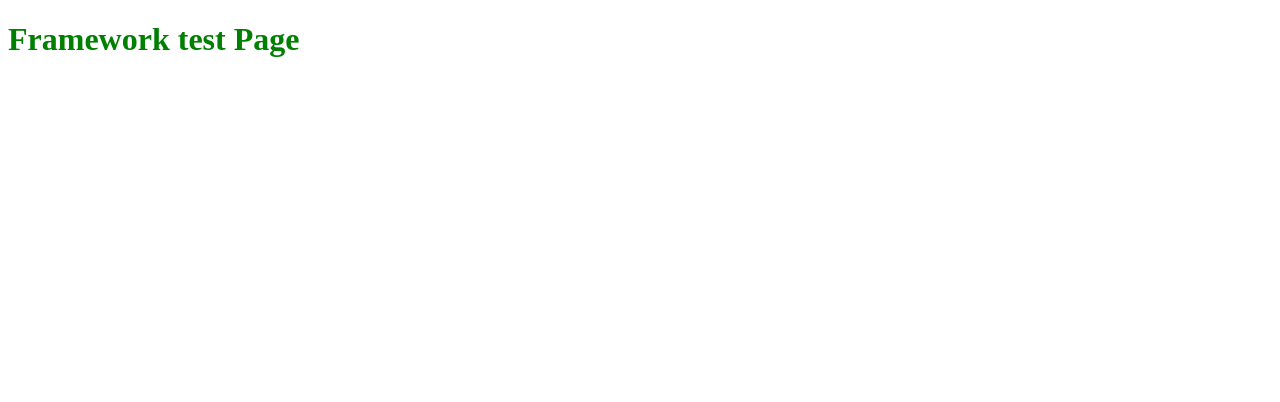
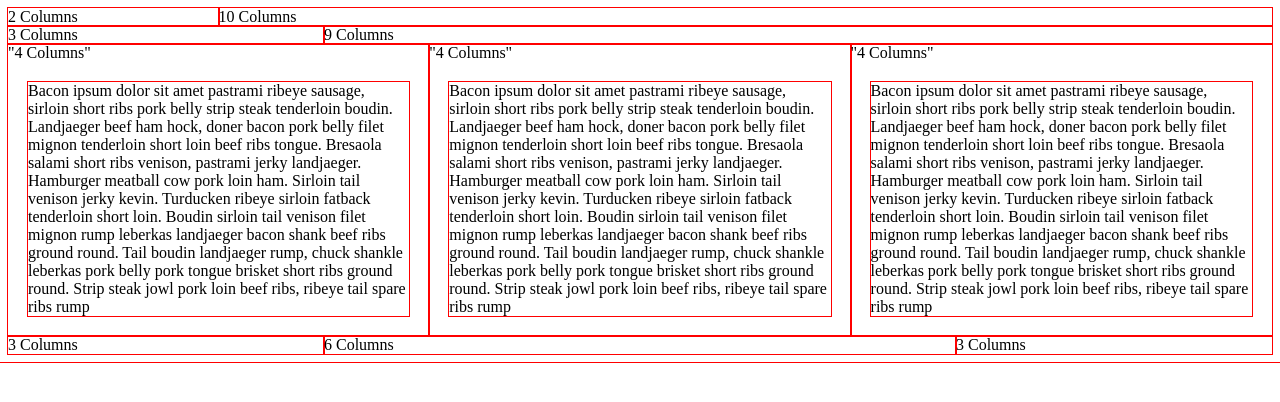
Before and after one commit to Georgits/Udacity_HTML_CSS, a plain HTML site: page portfolio/framework/index.html in a window 1280 px wide. Drawn offline with Linux system fonts and the light colour scheme.

Commit message:
abend 15.05.2016

```diff
--- a/portfolio/framework/css/main.css
+++ b/portfolio/framework/css/main.css
@@ -1,3 +1,66 @@
 h1  {
     color: green;
 }
+* {
+   outline: 1px solid red !important;
+}
+{
+    -webkit-box-sizing: border-box;
+    -moz-box-sizing: border-box;
+    -ms-box-sizing: border-box;
+    box-sizing: border-box;
+}
+.row {
+    display: -webkit-flex;
+    display: flex; flex-wrap: wrap;
+}
+
+.row {
+    width: 100%;
+}
+.col-1 {
+    width: 8.33%;
+}
+.col-2 {
+    width: 16.66%;
+}
+.col-3 {
+    width: 25%;
+}
+.col-4 {
+    width: 33.33%;
+}
+.col-5 {
+    width: 41.66%;
+}
+.col-6 {
+    width: 50%;
+}
+.col-7 {
+    width: 58.33%;
+}
+.col-8 {
+    width: 66.66%;
+}
+.col-9 {
+    width: 75%;
+}
+.col-10 {
+    width: 83.33%;
+}
+.col-11 {
+    width: 91.66%;
+}
+.col-12 {
+    width: 100%;
+}
+
+@media only screen and (max-width: 1000px) {
+    p {
+    background-color: blue;
+    }
+}
+
+p {
+    margin: 20px;
+}
--- a/portfolio/framework/index.html
+++ b/portfolio/framework/index.html
@@ -1,10 +1,47 @@
 <!DOCTYPE html>
 <html>
 <head>
-    <link rel="stylesheet" type="text/css" href="css/main.css">
-    <title></title>
+    <meta charset="utf-8">
+    <title> Framework test page</title>
+    <link rel="stylesheet" src="//normalize-css.googlecode.com/svn/trunk/normalize.css" href="css/main.css">
 </head>
 <body>
-<h1>Framework test Page</h1>
+    <div class="grid">
+        <div class="row">
+            <div class="col-2">2 Columns</div>
+            <div class="col-10">10 Columns</div>
+        </div>
+
+        <div class="row">
+            <div class="col-3">3 Columns</div>
+            <div class="col-9">9 Columns</div>
+        </div>
+
+        <div class="row">
+            <div class="col-4">"4 Columns"
+                <p>
+                    Bacon ipsum dolor sit amet pastrami ribeye sausage, sirloin short ribs pork belly strip steak tenderloin boudin. Landjaeger beef ham hock, doner bacon pork belly filet mignon tenderloin short loin beef ribs tongue. Bresaola salami short ribs venison, pastrami jerky landjaeger. Hamburger meatball cow pork loin ham. Sirloin tail venison jerky kevin. Turducken ribeye sirloin fatback tenderloin short loin. Boudin sirloin tail venison filet mignon rump leberkas landjaeger bacon shank beef ribs ground round. Tail boudin landjaeger rump, chuck shankle leberkas pork belly pork tongue brisket short ribs ground round. Strip steak jowl pork loin beef ribs, ribeye tail spare ribs rump
+                </p>
+            </div>
+            <div class="col-4">"4 Columns"
+                <p>
+                    Bacon ipsum dolor sit amet pastrami ribeye sausage, sirloin short ribs pork belly strip steak tenderloin boudin. Landjaeger beef ham hock, doner bacon pork belly filet mignon tenderloin short loin beef ribs tongue. Bresaola salami short ribs venison, pastrami jerky landjaeger. Hamburger meatball cow pork loin ham. Sirloin tail venison jerky kevin. Turducken ribeye sirloin fatback tenderloin short loin. Boudin sirloin tail venison filet mignon rump leberkas landjaeger bacon shank beef ribs ground round. Tail boudin landjaeger rump, chuck shankle leberkas pork belly pork tongue brisket short ribs ground round. Strip steak jowl pork loin beef ribs, ribeye tail spare ribs rump
+                </p>
+            </div>
+            <div class="col-4">"4 Columns"
+            <p>
+                Bacon ipsum dolor sit amet pastrami ribeye sausage, sirloin short ribs pork belly strip steak tenderloin boudin. Landjaeger beef ham hock, doner bacon pork belly filet mignon tenderloin short loin beef ribs tongue. Bresaola salami short ribs venison, pastrami jerky landjaeger. Hamburger meatball cow pork loin ham. Sirloin tail venison jerky kevin. Turducken ribeye sirloin fatback tenderloin short loin. Boudin sirloin tail venison filet mignon rump leberkas landjaeger bacon shank beef ribs ground round. Tail boudin landjaeger rump, chuck shankle leberkas pork belly pork tongue brisket short ribs ground round. Strip steak jowl pork loin beef ribs, ribeye tail spare ribs rump
+            </p>
+            </div>
+        </div>
+
+        <div class="row">
+            <div class="col-3">3 Columns</div>
+            <div class="col-6">6 Columns</div>
+            <div class="col-3">3 Columns</div>
+        </div>
+
+
+    </div>
 </body>
 </html>
```
Also changed, not shown: 1 other file.
